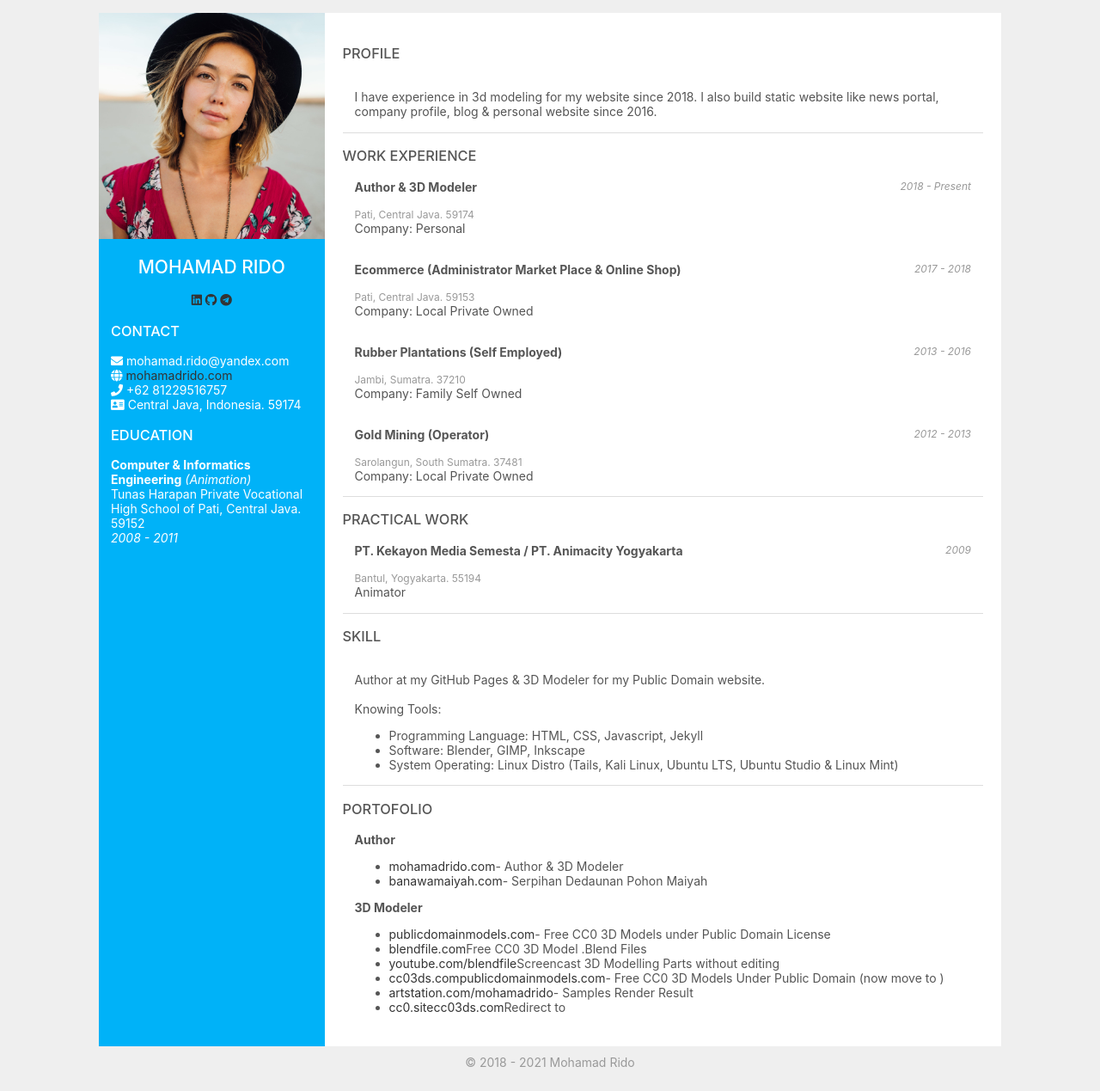
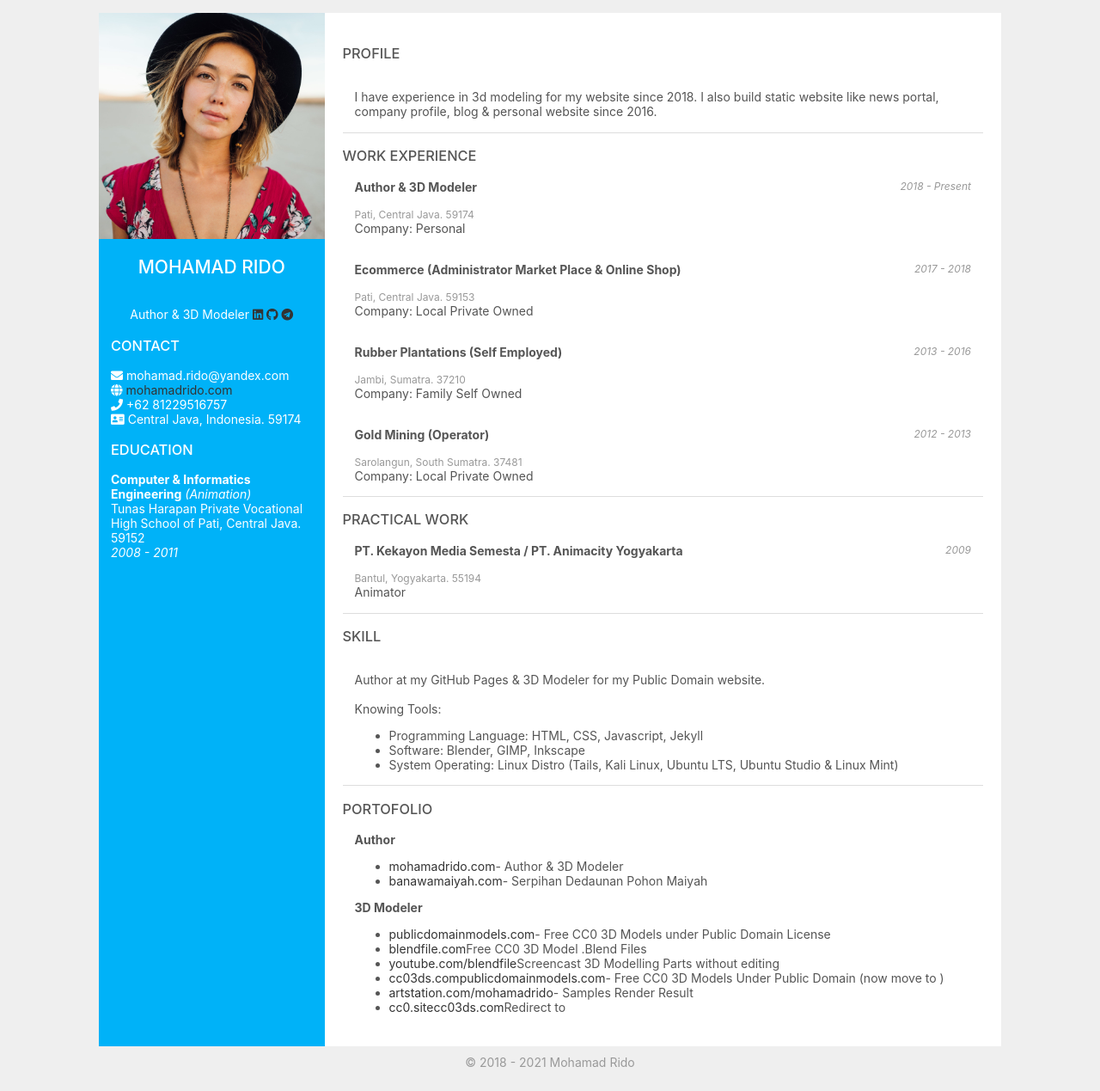
Before and after one commit to mohamadrido/about, a Jekyll site: the page built from index.html, in a window 1280 px wide. Shown: the whole page at 86% size. Built offline with Jekyll 4.4.1, drawn with Linux system fonts in a browser that asks for light colours; nearby versions of some CDN libraries.

Commit message:
Update index.html

```diff
--- a/index.html
+++ b/index.html
@@ -23,7 +23,8 @@ layout: default
 
   <div style="text-align: center;">
   <img src="https://resume.mohamadrido.com/profile.jpg" style="width: 100%;">
-    <h2 style="text-align: center;">MOHAMAD RIDO</h2>
+    <h2 style="text-align: center;">MOHAMAD RIDO</h2><br/>
+    Author & 3D Modeler
     <a class="lnk1" href="https://linkedin.com/in/mohamadrido"><i class="fab fa-linkedin"></i></a>
     <a class="lnk1" href="https://github.com/mohamadrido"><i class="fab fa-github"></i></a>
     <a class="lnk1" href="https://t.me/mohamadrido"><i class="fab fa-telegram"></i></a>
```
